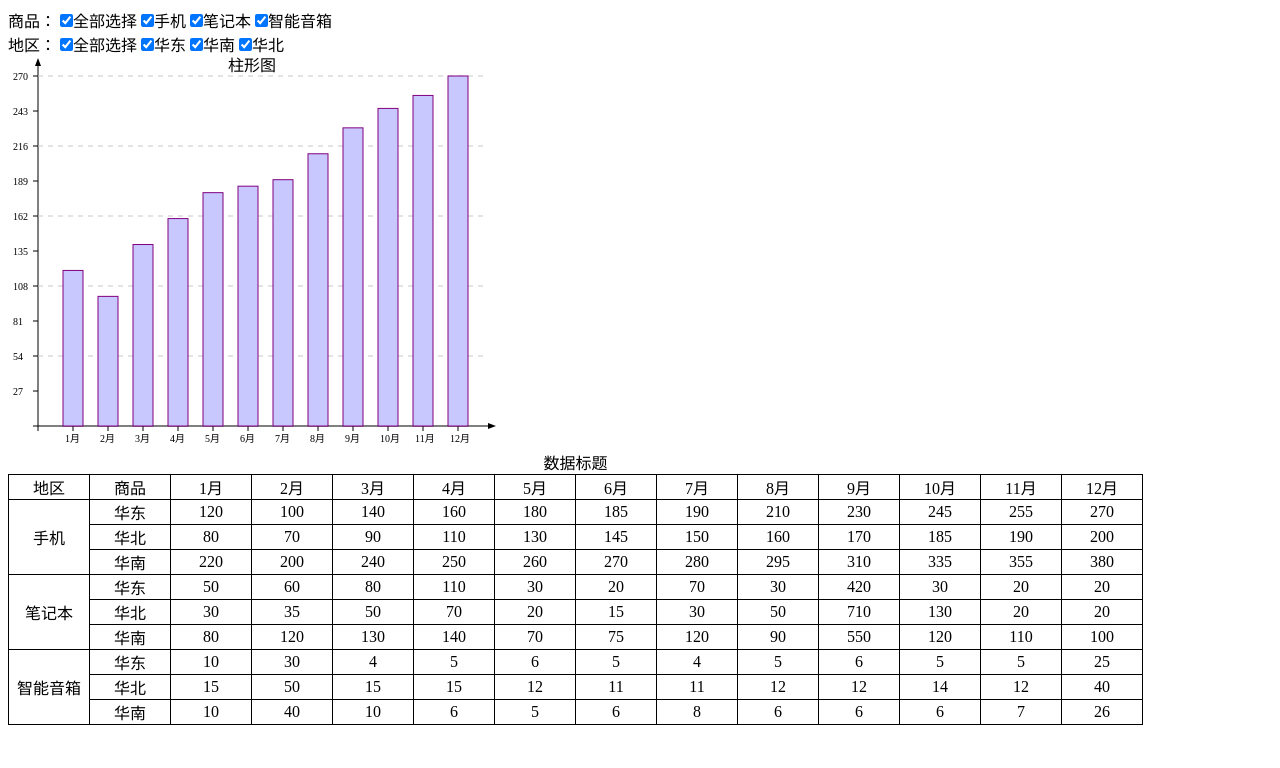
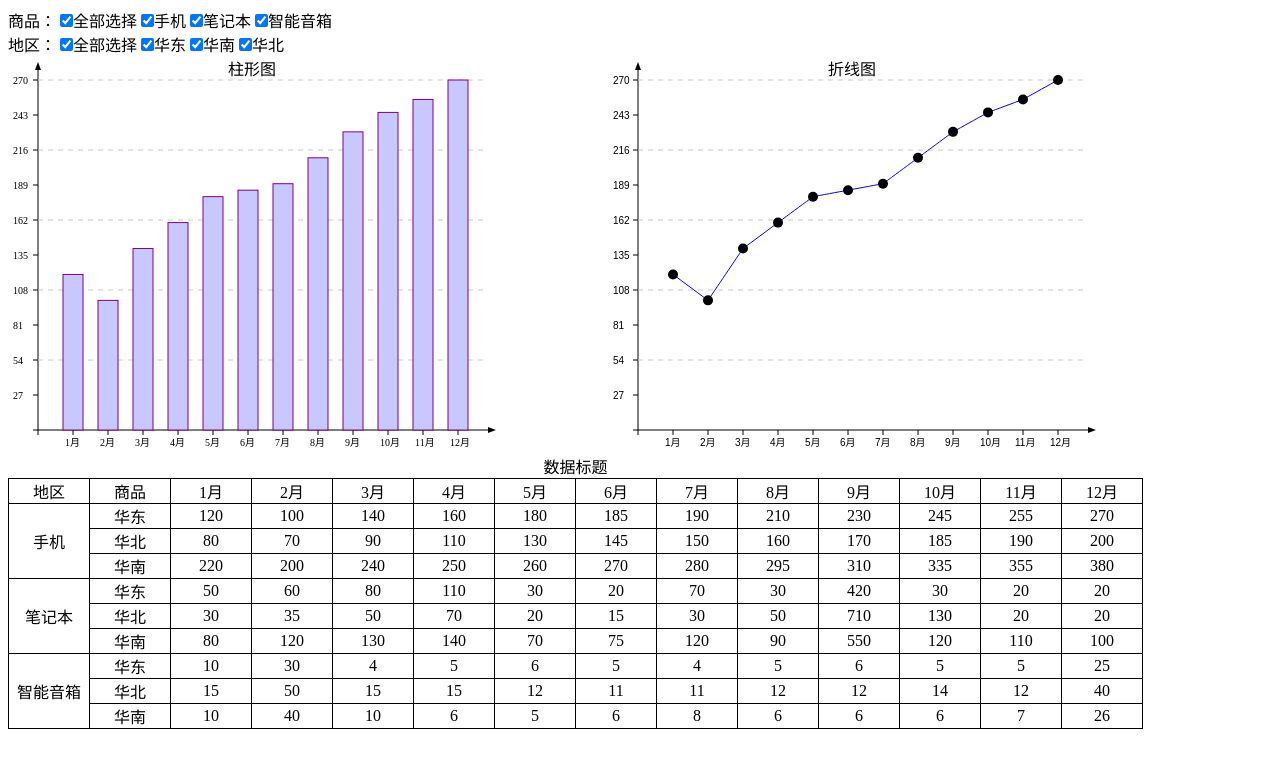
Before and after one commit to gengjian1203/BaiDuIFE_Day31, a plain HTML site: page index.html in a window 1280 px wide. Drawn offline with Linux system fonts and the light colour scheme.

Commit message:
format class. And finish day34.

```diff
--- a/css/main.css
+++ b/css/main.css
@@ -19,3 +19,17 @@ select {
 
     text-align: center;
 }
+
+#bar-wrapper {
+    float: left;
+    margin-top: 4px;
+}
+
+#line-wrapper {
+    float: left;
+    margin-top: 4px;
+}
+
+#table-wrapper {
+    clear: both;
+}
--- a/index.html
+++ b/index.html
@@ -9,6 +9,7 @@
         <script src="js/table.js"></script>
         <script src="js/bar.js"></script>
         <script src="js/app.js"></script>
+        <script src="js/line.js"></script>
     </head>
     <body>
         <div id="product-radio-wrapper">
@@ -28,11 +29,15 @@
         </div>
 
         <div id="bar-wrapper">
-            <svg width="600" height="390" xmlns="http://www.w3.org/2000/svg" id="bar">
-            </svg>
+            <svg width="600" height="390" xmlns="http://www.w3.org/2000/svg" id="bar"></svg>
+        </div>
+        <div id="line-wrapper">
+            <canvas width="600" height="390" id="line"></canvas>
         </div>
 
-        <div id="table-wrapper"></div>
+        <div id="table-wrapper">
+
+        </div>
 
 
     </body>
--- a/js/app.js
+++ b/js/app.js
@@ -1,8 +1,18 @@
 window.onload = function() {
     // Init table
     funSelectChange();
+
+    var arrSelect = [];
+    for (var i = 0; i < 12; i++) {
+        arrSelect[i] = _arrTableData[1][i + 2];
+    }
+
     // Init Bar
-    funDrawBar();
+    var bar = new Bar(arrSelect);
+    bar.funBarDraw();
+    // Init Line
+    var line = new Line(arrSelect);
+    line.funLineDraw();
 
     // Event
     // product event
@@ -11,5 +21,30 @@ window.onload = function() {
     // region event
     var objDiv = document.getElementById("region-radio-wrapper");
     funEventChange(objDiv);
+    // table event
+    var objDiv = document.getElementById("table-wrapper");
+    objDiv.onmouseover = function(e) {
+        var ev = e || window.event;
+        var target = ev.event || ev.srcElement;
+
+        if (target.nodeName.toLowerCase() == "td") {
+            if("1月" == target.parentNode.getElementsByTagName("td")[2].innerHTML) {
+                console.log("error data.");
+            } else {
+                funEventTableMove(target.parentNode, arrSelect);
+                // 重新绘制Bar
+                document.getElementById("bar").innerHTML = "";
+                var bar = new Bar(arrSelect);
+                bar.funBarDraw();
+                // 重新绘制Line
+                var ctx = document.getElementById("line").getContext("2d");
+                ctx.beginPath();
+                ctx.clearRect(0, 0, 600, 390);
+                var line = new Line(arrSelect);
+                line.funLineDraw();
+
+            }
+        }
+    }
 
 }
--- a/js/bar.js
+++ b/js/bar.js
@@ -1,13 +1,20 @@
-var _strNameSpace = "http://www.w3.org/2000/svg";
-var _nMaxHeight = 350;
-var _nMaxValue = 0;
+class Bar {
+    constructor(arrSource) {
+        this.nMaxHeight = 350;
+        this.nMaxValue = 0;
+        this.nStepLong = Math.floor(this.nMaxHeight / 10);
+        this.strNameSpace = "http://www.w3.org/2000/svg";
 
-function sleep(ms) {
-    return new Promise(resolve => setTimeout(resolve, ms))
+        this.arrData = [];
+        for (var i = 0; i < 12; i++) {
+            this.arrData[i] = arrSource[i];
+        }
+        // console.log(this.arrData);
     }
 
-function funDrawCaption(bar) {
-    var text = document.createElementNS(_strNameSpace, "text");
+    // 绘制标题
+    funBarCaption(bar) {
+        var text = document.createElementNS(this.strNameSpace, "text");
         text.setAttribute("x", 220);
         text.setAttribute("y", 15);
         text.setAttribute("fill", "black");
@@ -15,9 +22,10 @@ function funDrawCaption(bar) {
         bar.appendChild(text);
     }
 
-function funDrawLineX(bar, arrPoint) {
     // 绘制X轴
-    var line = document.createElementNS(_strNameSpace, "line");
+    funBarX(bar, arrPoint) {
+        // 绘制X轴
+        var line = document.createElementNS(this.strNameSpace, "line");
         line.setAttribute("style", "stroke:black; stroke-width:1;");
         line.setAttribute("x1", arrPoint[0][0]);
         line.setAttribute("y1", arrPoint[0][1]);
@@ -25,20 +33,20 @@ function funDrawLineX(bar, arrPoint) {
         line.setAttribute("y2", arrPoint[1][1]);
         bar.appendChild(line);
         // 绘制刻度
-    var nStepLong = _nMaxHeight / 10;
         for (var i = 0; i <= 12; i++) {
-        var lineStep = document.createElementNS(_strNameSpace, "line");
+            var lineStep = document.createElementNS(this.strNameSpace, "line");
             lineStep.setAttribute("style", "stroke:black; stroke-width:1;");
-        lineStep.setAttribute("x1", arrPoint[0][0] + (nStepLong * i));
+            lineStep.setAttribute("x1", arrPoint[0][0] + (this.nStepLong * i));
             lineStep.setAttribute("y1", arrPoint[0][1]);
-        lineStep.setAttribute("x2", arrPoint[0][0] + (nStepLong * i));
+            lineStep.setAttribute("x2", arrPoint[0][0] + (this.nStepLong * i));
             lineStep.setAttribute("y2", arrPoint[0][1] + 5);
             bar.appendChild(lineStep);
 
+            // 绘制月份
             if (0 != i) {
-            var text = document.createElementNS(_strNameSpace, "text");
+                var text = document.createElementNS(this.strNameSpace, "text");
                 text.setAttribute("fill", "black");
-            text.setAttribute("x", arrPoint[0][0] + (nStepLong * i) - 8);
+                text.setAttribute("x", arrPoint[0][0] + (this.nStepLong * i) - 8);
                 text.setAttribute("y", arrPoint[0][1] + 16);
                 text.setAttribute("font-size", 10);
                 text.innerHTML = String(i) + "月";
@@ -46,7 +54,7 @@ function funDrawLineX(bar, arrPoint) {
             }
         }
         // 绘制箭头
-    var pathHead = document.createElementNS(_strNameSpace, "path");
+        var pathHead = document.createElementNS(this.strNameSpace, "path");
         pathHead.setAttribute("d", "M" + String(arrPoint[1][0]) + " " + String(arrPoint[1][1] - 3) +
                                    "L" + String(arrPoint[1][0]) + " " + String(arrPoint[1][1] + 3) +
                                    "L" + String(arrPoint[1][0] + 8) + " " + String(arrPoint[1][1]) +
@@ -54,9 +62,10 @@ function funDrawLineX(bar, arrPoint) {
         bar.appendChild(pathHead);
     }
 
-function funDrawLineY(bar, arrPoint) {
     // 绘制Y轴
-    var line = document.createElementNS(_strNameSpace, "line");
+    funBarY(bar, arrPoint) {
+        // 绘制Y轴
+        var line = document.createElementNS(this.strNameSpace, "line");
         line.setAttribute("style", "stroke:black; stroke-width:1;");
         line.setAttribute("x1", arrPoint[0][0]);
         line.setAttribute("y1", arrPoint[0][1]);
@@ -65,19 +74,18 @@ function funDrawLineY(bar, arrPoint) {
         bar.appendChild(line);
 
         // 绘制刻度
-    var nStepLong = _nMaxHeight / 10;
         for (var i = 0; i <= 10; i++) {
-        var lineStep = document.createElementNS(_strNameSpace, "line");
+            var lineStep = document.createElementNS(this.strNameSpace, "line");
             lineStep.setAttribute("style", "stroke:black; stroke-width:1;");
             lineStep.setAttribute("x1", arrPoint[0][0]);
-        lineStep.setAttribute("y1", arrPoint[0][1] - (nStepLong * i));
+            lineStep.setAttribute("y1", arrPoint[0][1] - (this.nStepLong * i));
             lineStep.setAttribute("x2", arrPoint[0][0] - 5);
-        lineStep.setAttribute("y2", arrPoint[0][1] - (nStepLong * i));
+            lineStep.setAttribute("y2", arrPoint[0][1] - (this.nStepLong * i));
             bar.appendChild(lineStep);
         }
 
         // 绘制箭头
-    var pathHead = document.createElementNS(_strNameSpace, "path");
+        var pathHead = document.createElementNS(this.strNameSpace, "path");
         pathHead.setAttribute("d", "M" + String(arrPoint[1][0] - 3) + " " + String(arrPoint[1][1]) +
                                     "L" + String(arrPoint[1][0] + 3) + " " + String(arrPoint[1][1]) +
                                     "L" + String(arrPoint[1][0]) + " " + String(arrPoint[1][1] - 8) +
@@ -85,79 +93,74 @@ function funDrawLineY(bar, arrPoint) {
         bar.appendChild(pathHead);
     }
 
-function funGetMaxValue() {
+    // 获取最大值
+    funBarGetMaxValue() {
         // 获取最大数据
-    // console.log(_arrTableData);
-    for (var i = 2; i < _arrTableData[1].length; i++) {
-        if (_nMaxValue < _arrTableData[1][i]) {
-            _nMaxValue = _arrTableData[1][i];
+        // console.log(this.arrData);
+        for (var i = 0; i < this.arrData.length; i++) {
+            // console.log("a:" + this.nMaxValue + "b:" + this.arrData[i]);
+            if (parseInt(this.nMaxValue) < parseInt(this.arrData[i])) {
+                // console.log("ssss?");
+                this.nMaxValue = this.arrData[i];
             }
         }
-    // console.log(_nMaxValue);
     }
 
-function funDrawLineHelp(bar, arrXY) {
-    // 绘制刻度
-    var nStepHeight = _nMaxHeight / 10;
+    // 绘制辅助线
+    funBarHelp(bar, arrXY) {
         // 绘制Y轴刻度
-    var nStepValue = _nMaxValue / 10;
+        var nStepValue = this.nMaxValue / 10;
 
         for (var i = 1; i <= 10; i++) {
             if (0 == (i % 2)) {
-            var line = document.createElementNS(_strNameSpace, "line");
+                var line = document.createElementNS(this.strNameSpace, "line");
                 line.setAttribute("style", "stroke:RGB(200, 200, 200); stroke-width:1; stroke-dasharray: 5,5");
                 line.setAttribute("x1", arrXY[0][0]);
-            line.setAttribute("y1", arrXY[1][1] - (i * nStepHeight));
+                line.setAttribute("y1", arrXY[1][1] - (i * this.nStepLong));
                 line.setAttribute("x2", arrXY[0][1]);
-            line.setAttribute("y2", arrXY[1][1] - (i * nStepHeight));
+                line.setAttribute("y2", arrXY[1][1] - (i * this.nStepLong));
                 bar.appendChild(line);
             }
 
-        var text = document.createElementNS(_strNameSpace, "text");
+            var text = document.createElementNS(this.strNameSpace, "text");
             text.setAttribute("fill", "black");
             text.setAttribute("font-size", 10);
             text.setAttribute("x", arrXY[0][0] - 25);
-        text.setAttribute("y", arrXY[1][1] - (i * nStepHeight) + 4);
+            text.setAttribute("y", arrXY[1][1] - (i * this.nStepLong) + 4);
             text.innerHTML = String(Math.floor(i * nStepValue));
             bar.appendChild(text);
         }
     }
 
-function funDrawRect(bar, index, value) {
-    // 绘制
-    var nHeight = (value / _nMaxValue) * _nMaxHeight;
-    var rect = document.createElementNS(_strNameSpace, "rect");
+    // 绘制数据
+    funShowBarData(bar) {
+        for (var i = 0; i < this.arrData.length; i++) {
+            var nHeight = (this.arrData[i] / this.nMaxValue) * this.nMaxHeight;
+            var rect = document.createElementNS(this.strNameSpace, "rect");
             rect.setAttribute("style", "fill:RGB(200,200,255); stroke:purple; stroke-width:1;");
             rect.setAttribute("width", 20);
             rect.setAttribute("height", nHeight);
-    rect.setAttribute("x", 20 + Math.floor(_nMaxHeight / 10) * (index + 1));
+            rect.setAttribute("x", 20 + this.nStepLong * (i + 1));
             rect.setAttribute("y", 370 - nHeight);
-
             bar.appendChild(rect);
         }
+    }
 
-function funDrawBar() {
-    var nDrawWidth = 500;
-    var nDrawHeight = 380;
-    var nDrawLineX = 450;
-    var nDrawLineY = 360;
-
-    _nMaxValue = 0;
-
-    var bar = document.getElementById("bar");
+    // 绘制柱形图主函数
+    funBarDraw() {
+        this.bar = document.getElementById("bar");
         // 绘制标题
-    funDrawCaption(bar);
+        this.funBarCaption(this.bar);
         // 绘制X轴
-    funDrawLineX(bar, [[30, 370],[480, 370]]);
+        this.funBarX(this.bar, [[30, 370],[480, 370]]);
         // 绘制Y轴
-    funDrawLineY(bar, [[30, 370], [30, 10]]);
+        this.funBarY(this.bar, [[30, 370], [30, 10]]);
         // 获取最大值
-    funGetMaxValue();
+        this.funBarGetMaxValue();
         // 绘制辅助线
-    funDrawLineHelp(bar,[[30, 480], [10, 370]]);
-
-    for (var i = 2; i < _arrTableData[1].length; i++) {
-        funDrawRect(bar, i - 2, _arrTableData[1][i]);
+        this.funBarHelp(this.bar,[[30, 480], [10, 370]]);
+        // 绘制数据
+        this.funShowBarData(this.bar);
     }
 
 }
--- /dev/null
+++ b/js/line.js
@@ -0,0 +1,161 @@
+class Line {
+    constructor(arrSourcs) {
+        this.nMaxHeight = 350;
+        this.nMaxValue = 0;
+        this.nStepLong = Math.floor(this.nMaxHeight / 10);
+
+        this.arrData = [];
+        for (var i = 0; i < 12; i++) {
+            this.arrData[i] = arrSourcs[i];
+        }
+        // console.log(this.arrData);
+    }
+
+    // 绘制标题
+    funLineCaption(ctx) {
+        ctx.font = "16px Arial";
+        ctx.fillText("折线图", 220, 15);
+    }
+
+    // 绘制X轴
+    funLineX(ctx, arrPoint) {
+        // 绘制X轴
+        ctx.beginPath();
+        ctx.lineWidth = 1;
+        ctx.moveTo(arrPoint[0][0], arrPoint[0][1]);
+        ctx.lineTo(arrPoint[1][0], arrPoint[1][1]);
+        // ctx.closePath();
+        ctx.stroke();
+
+        // 绘制刻度
+        for (var i = 0; i <= 12; i++) {
+            ctx.beginPath();
+            ctx.lineWidth = 1;
+            ctx.moveTo(arrPoint[0][0] + (this.nStepLong * i), arrPoint[0][1]);
+            ctx.lineTo(arrPoint[0][0] + (this.nStepLong * i), arrPoint[1][1] + 5);
+            // ctx.closePath();
+            ctx.stroke();
+            // 显示月份
+            if (0 != i) {
+                ctx.font = "10px Arial";
+                ctx.fillText(String(i) + "月", arrPoint[0][0] + (this.nStepLong * i) - 8, arrPoint[1][1] + 16);
+            }
+
+        }
+        // 绘制箭头
+        ctx.beginPath();
+        ctx.lineWidth = 1;
+        ctx.moveTo(arrPoint[1][0], arrPoint[1][1] - 3);
+        ctx.lineTo(arrPoint[1][0] + 8, arrPoint[1][1]);
+        ctx.lineTo(arrPoint[1][0], arrPoint[1][1] + 3);
+        // ctx.closePath();
+        ctx.fill();
+    }
+
+    // 绘制Y轴
+    funLineY(ctx, arrPoint) {
+        // 绘制Y轴
+        ctx.beginPath();
+        ctx.lineWidth = 1;
+        ctx.moveTo(arrPoint[0][0], arrPoint[0][1]);
+        ctx.lineTo(arrPoint[1][0], arrPoint[1][1]);
+        // ctx.closePath();
+        ctx.stroke();
+
+        // 绘制刻度
+        for (var i = 0; i <= 10; i++ ) {
+            ctx.beginPath();
+            ctx.lineWidth = 1;
+            ctx.moveTo(arrPoint[0][0], arrPoint[0][1] - (this.nStepLong * i));
+            ctx.lineTo(arrPoint[0][0] - 5, arrPoint[0][1] - (this.nStepLong * i));
+            // ctx.closePath();
+            ctx.stroke();
+        }
+        // 绘制箭头
+        ctx.beginPath();
+        ctx.lineWidth = 1;
+        ctx.moveTo(arrPoint[1][0] - 3, arrPoint[1][1]);
+        ctx.lineTo(arrPoint[1][0], arrPoint[1][1] - 8);
+        ctx.lineTo(arrPoint[1][0] + 3, arrPoint[1][1]);
+        // ctx.closePath();
+        ctx.fill();
+    }
+
+    // 获取最大值
+    funLineGetMaxValue() {
+        // 获取最大数据
+        // console.log(this.arrData);
+        for (var i = 0; i < this.arrData.length; i++) {
+            if (parseInt(this.nMaxValue) < parseInt(this.arrData[i])) {
+                this.nMaxValue = this.arrData[i];
+            }
+        }
+        // console.log(this.nMaxValue);
+    }
+
+    // 绘制辅助线
+    funLineHelp(ctx, arrXY) {
+        // 绘制Y轴刻度
+        var nStepValue = this.nMaxValue / 10;
+
+        for (var i = 1; i <= 10; i++) {
+            // 绘制辅助线
+            if (0 == (i % 2)) {
+                ctx.beginPath();
+                ctx.setLineDash([5, 5]);
+                ctx.strokeStyle = "RGB(200, 200, 200)";
+                ctx.moveTo(arrXY[0][0], arrXY[1][1] - (i * this.nStepLong));
+                ctx.lineTo(arrXY[0][1], arrXY[1][1] - (i * this.nStepLong));
+                // ctx.closePath();
+                ctx.stroke();
+            }
+            // 显示量程
+            ctx.font = "10px Arial";
+            ctx.fillText(String(Math.floor(i * nStepValue)), arrXY[0][0] - 25, arrXY[1][1] - (i * this.nStepLong) + 4);
+        }
+    }
+
+    funShowLineData(ctx) {
+        // reset
+        ctx.setLineDash([5, 0]);
+        ctx.strokeStyle = "blue";
+
+        // 绘制折线
+        ctx.beginPath();
+        ctx.moveTo(30 + (this.nStepLong * 1), 370 - (this.arrData[0] / this.nMaxValue) * this.nMaxHeight);
+        for (var i = 1; i < 12; i++) {
+            ctx.lineTo(30 + (this.nStepLong * (i + 1)), 370 - (this.arrData[i] / this.nMaxValue) * this.nMaxHeight);
+        }
+        ctx.stroke();
+        // 绘制圆点
+        for (var i = 0; i < 12; i++) {
+            ctx.beginPath();
+            ctx.arc(30 + (this.nStepLong * (i + 1)), 370 - (this.arrData[i] / this.nMaxValue) * this.nMaxHeight, 5, 0, Math.PI * 2, true);
+            ctx.fill();
+        }
+    }
+
+    // 绘制折线图主函数
+    funLineDraw() {
+        this.canvas = document.getElementById("line");
+        if (this.canvas.getContext) {
+            var ctx = this.canvas.getContext("2d");
+            // 绘制标题
+            this.funLineCaption(ctx);
+            // 绘制X轴
+            this.funLineX(ctx, [[30, 370],[480, 370]]);
+            // 绘制Y轴
+            this.funLineY(ctx, [[30, 370], [30, 10]]);
+            // 获取最大值
+            this.funLineGetMaxValue();
+            // 绘制辅助线
+            this.funLineHelp(ctx,[[30, 480], [10, 370]]);
+
+            // 绘制数据
+            this.funShowLineData(ctx);
+        } else {
+            console.error("Can't use canvas!");
+        }
+    }
+
+}
```
Also changed, not shown: js/table.js (+20 -1 lines), 1 other file. Lines whose indentation alone changed are shown as unchanged.
